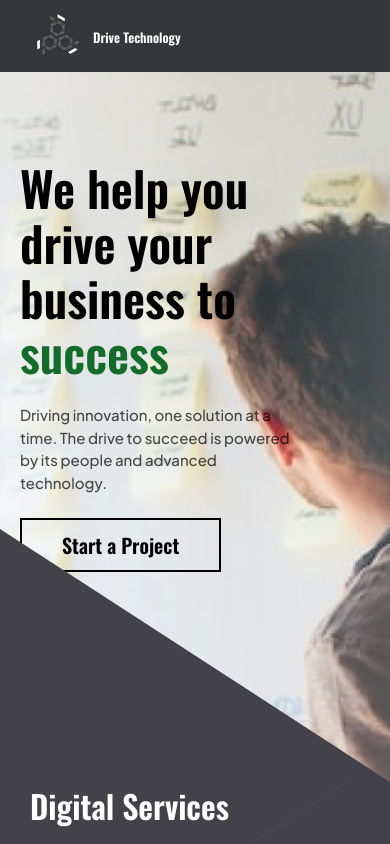
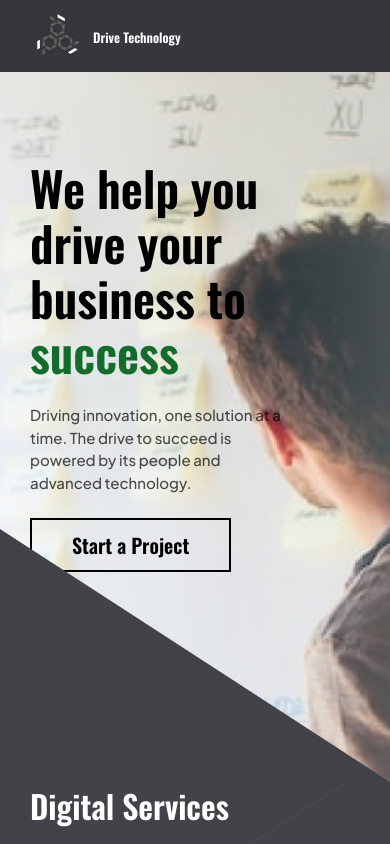
Before and after one commit to AhsanDT/drivetech, a Next.js app: page / in a window 390 px wide. Shown: the top 844 px of the page. Built offline with nearby package versions, Linux system fonts and the light colour scheme; some icons are missing.

Commit message:
updated code

```diff
--- a/src/components/Home/Hero.jsx
+++ b/src/components/Home/Hero.jsx
@@ -16,7 +16,7 @@ const Hero = () => {
       {/* <div className={` img-container w-full h-[] absolute top-[150px] z-[-1]`}>
         <Image src={design} alt="img" className=" hidden sm:block" />
       </div> */}
-      <div className=" pt-[160px] lg:pt-[220px] flex flex-col justify-center gap-y-[24px] lg:gap-y-[15px] md:gap-y-[27px] w-[80%] lg:w-[70%] xl:w-[57%] z-[11] px-[20px] md:px-[140px]">
+      <div className=" pt-[160px] lg:pt-[220px] flex flex-col justify-center gap-y-[24px] lg:gap-y-[15px] md:gap-y-[27px] w-[80%] lg:w-[70%] xl:w-[57%] z-[11] px-[30px] md:px-[140px]">
         <span className="font-bold text-[48px] md:text-[64px] tracki ng-[1px] leading-[55px] md:leading-[73px]">
           We help you drive your business to{" "}
           <span className="text-[#136C2C]">success</span>
@@ -39,7 +39,7 @@ const Hero = () => {
         </button>
       </div>
       </div>
-      <div className={`${styles.box} pt-[110px] xl:pt-[350px]`}></div>
+      <div className={`${styles.box} pt-[110px] sm:pt-[350px]`}></div>
     </section>
   );
 };
```
